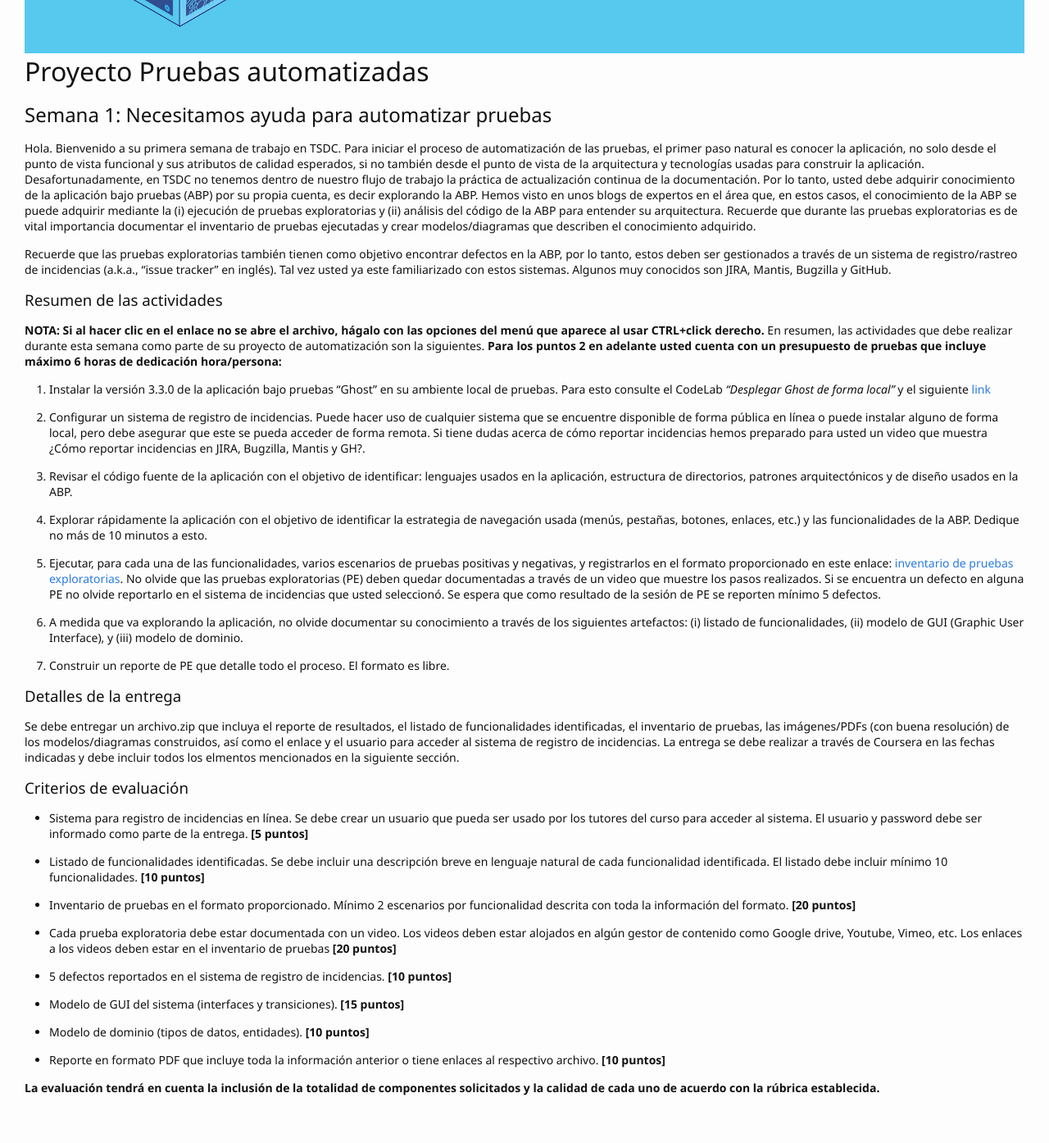
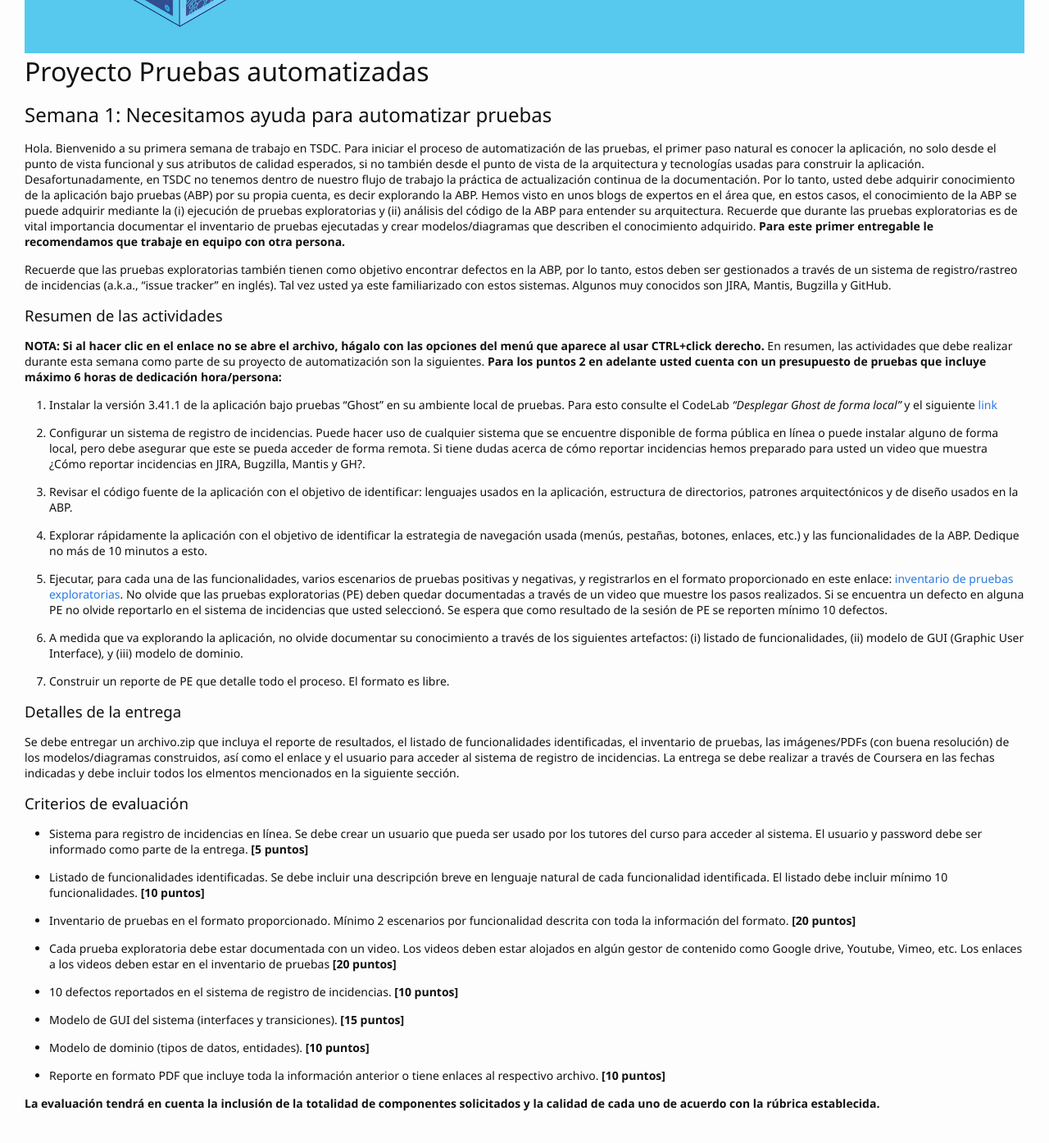
Before and after one commit to TiCSw/mt1_guias_pruebas, a Jekyll site: the page built from docs/semanas/semana1.md, in a window 1280 px wide and 1400 px high, scrolled down 251 px. Shown: the top 1394 px of the window at 82% size. Built offline with Jekyll 4.4.1, drawn with Linux system fonts in a browser that asks for light colours; some web fonts are replaced; our own code applies the rules of GitHub Pages for plain Markdown files; comment, search, counter and statistics services are not loaded.

Commit message:
description for week 1 is updated

```diff
--- a/docs/semanas/semana1.md
+++ b/docs/semanas/semana1.md
@@ -3,7 +3,7 @@
 
 ## Semana 1: Necesitamos ayuda para automatizar pruebas
 
-Hola. Bienvenido a su primera semana de trabajo en TSDC. Para iniciar el proceso de automatización de las pruebas, el primer paso natural es conocer la aplicación, no solo desde el punto de vista funcional y sus atributos de calidad esperados, si no también desde el punto de vista de la arquitectura y tecnologías usadas para construir la aplicación.  Desafortunadamente, en TSDC no tenemos dentro de nuestro flujo de trabajo la práctica de actualización continua de la documentación. Por lo tanto, usted debe adquirir conocimiento de la aplicación bajo pruebas (ABP) por su propia cuenta, es decir explorando la ABP. Hemos visto en unos blogs de expertos en el área que, en estos casos, el conocimiento de la ABP se puede adquirir mediante la (i) ejecución de pruebas exploratorias y (ii) análisis del código de la ABP para entender su arquitectura. Recuerde que durante las pruebas exploratorias es de vital importancia documentar el inventario de pruebas ejecutadas y crear modelos/diagramas que describen el conocimiento adquirido.
+Hola. Bienvenido a su primera semana de trabajo en TSDC. Para iniciar el proceso de automatización de las pruebas, el primer paso natural es conocer la aplicación, no solo desde el punto de vista funcional y sus atributos de calidad esperados, si no también desde el punto de vista de la arquitectura y tecnologías usadas para construir la aplicación.  Desafortunadamente, en TSDC no tenemos dentro de nuestro flujo de trabajo la práctica de actualización continua de la documentación. Por lo tanto, usted debe adquirir conocimiento de la aplicación bajo pruebas (ABP) por su propia cuenta, es decir explorando la ABP. Hemos visto en unos blogs de expertos en el área que, en estos casos, el conocimiento de la ABP se puede adquirir mediante la (i) ejecución de pruebas exploratorias y (ii) análisis del código de la ABP para entender su arquitectura. Recuerde que durante las pruebas exploratorias es de vital importancia documentar el inventario de pruebas ejecutadas y crear modelos/diagramas que describen el conocimiento adquirido. **Para este primer entregable le recomendamos que trabaje en equipo con otra persona.**
 
 
 Recuerde que las pruebas exploratorias también tienen como objetivo encontrar defectos en la ABP, por lo tanto, estos deben ser gestionados a través de un sistema de registro/rastreo de incidencias (a.k.a., “issue tracker” en inglés). Tal vez usted ya este familiarizado con estos sistemas. Algunos muy conocidos son JIRA, Mantis, Bugzilla y GitHub.
@@ -15,7 +15,7 @@ Recuerde que las pruebas exploratorias también tienen como objetivo encontrar d
 En resumen, las actividades que debe realizar durante esta semana como parte de su proyecto de automatización son la siguientes. **Para los puntos 2 en adelante usted cuenta con un presupuesto de pruebas que incluye máximo 6 horas de dedicación hora/persona:**
 
 
-1. Instalar la versión 3.3.0 de la aplicación bajo pruebas "Ghost" en su ambiente local de pruebas. Para esto consulte el CodeLab _"Desplegar Ghost de forma local"_ y el siguiente [link](https://ghost.org/docs/ghost-cli/#ghost-install)
+1. Instalar la versión 3.41.1 de la aplicación bajo pruebas "Ghost" en su ambiente local de pruebas. Para esto consulte el CodeLab _"Desplegar Ghost de forma local"_ y el siguiente [link](https://ghost.org/docs/ghost-cli/#ghost-install)
 
 2. Configurar un sistema de registro de incidencias. Puede hacer uso de cualquier sistema que se encuentre disponible de forma pública en línea o puede instalar alguno de forma local, pero debe asegurar que este se pueda acceder de forma remota. Si tiene dudas acerca de cómo reportar incidencias hemos preparado para usted un video que muestra ¿Cómo reportar incidencias en JIRA, Bugzilla, Mantis y GH?.
 
@@ -23,7 +23,7 @@ En resumen, las actividades que debe realizar durante esta semana como parte de
 
 4. Explorar rápidamente la aplicación con el objetivo de identificar la estrategia de navegación usada (menús, pestañas, botones, enlaces, etc.) y las funcionalidades de la ABP. Dedique no más de 10 minutos a esto.
 
-5. Ejecutar, para cada una de las funcionalidades, varios escenarios de pruebas positivas y negativas, y registrarlos en el formato proporcionado en este enlace: [inventario de pruebas exploratorias](https://thesoftwaredesignlab.github.io/AutTestingCourseraBook/templates/inventario-pruebas-exploratorias.xlsx). No olvide que las pruebas exploratorias (PE) deben quedar documentadas a través de un video que muestre los pasos realizados. Si se encuentra un defecto en alguna PE no olvide reportarlo en el sistema de incidencias que usted seleccionó. Se espera que como resultado de la sesión de PE se reporten mínimo 5 defectos.
+5. Ejecutar, para cada una de las funcionalidades, varios escenarios de pruebas positivas y negativas, y registrarlos en el formato proporcionado en este enlace: [inventario de pruebas exploratorias](https://thesoftwaredesignlab.github.io/AutTestingCourseraBook/templates/inventario-pruebas-exploratorias.xlsx). No olvide que las pruebas exploratorias (PE) deben quedar documentadas a través de un video que muestre los pasos realizados. Si se encuentra un defecto en alguna PE no olvide reportarlo en el sistema de incidencias que usted seleccionó. Se espera que como resultado de la sesión de PE se reporten mínimo 10 defectos.
 
 6. A medida que va explorando la aplicación, no olvide documentar su conocimiento a través de los siguientes artefactos: (i) listado de funcionalidades, (ii) modelo de GUI (Graphic User Interface), y (iii) modelo de dominio.
 
@@ -44,7 +44,7 @@ Se debe entregar un archivo.zip que incluya el reporte de resultados, el listado
 
 - Cada prueba exploratoria debe estar documentada con un video. Los videos deben estar alojados en algún gestor de contenido como Google drive, Youtube, Vimeo, etc. Los enlaces a los videos deben estar en el inventario de pruebas **[20 puntos]**
 
-- 5 defectos reportados en el sistema de registro de incidencias. **[10 puntos]**
+- 10 defectos reportados en el sistema de registro de incidencias. **[10 puntos]**
 
 - Modelo de GUI del sistema (interfaces y transiciones). **[15 puntos]**
 
```
